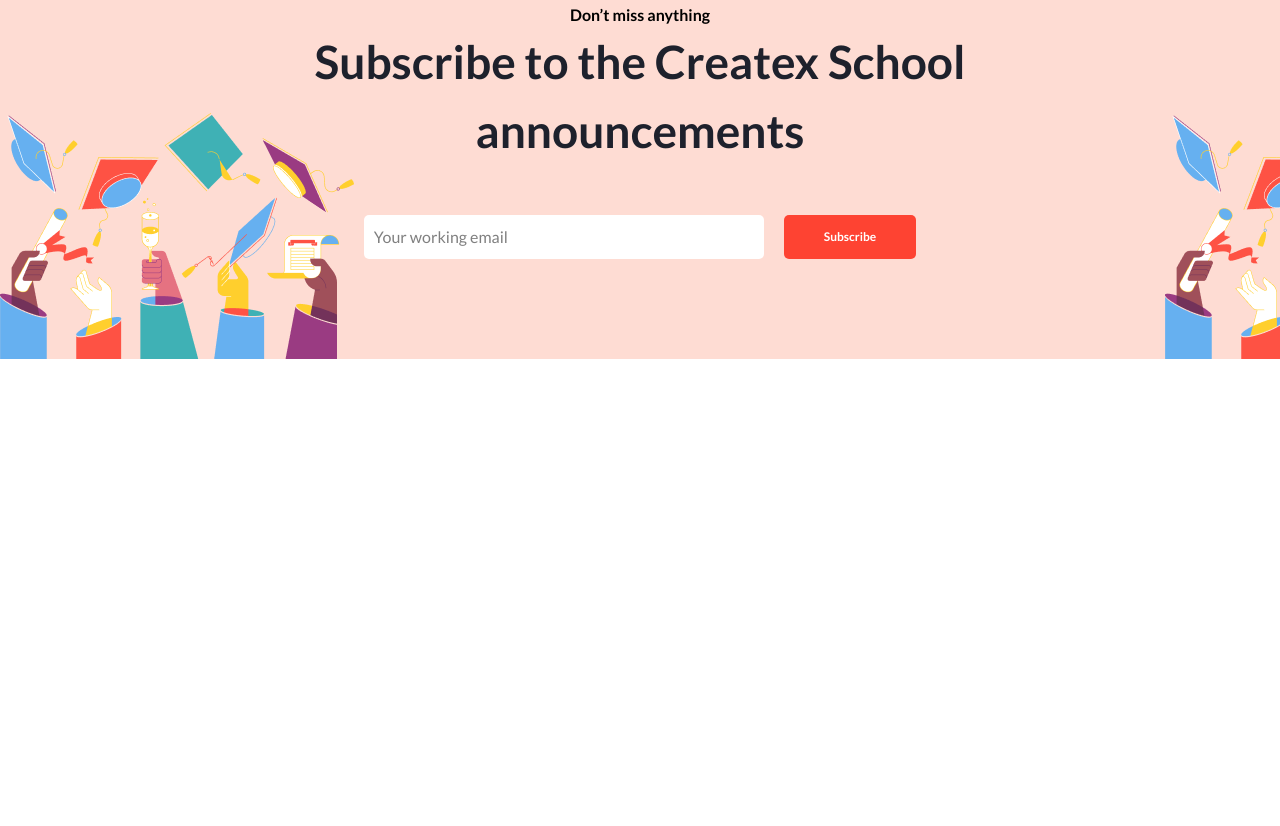
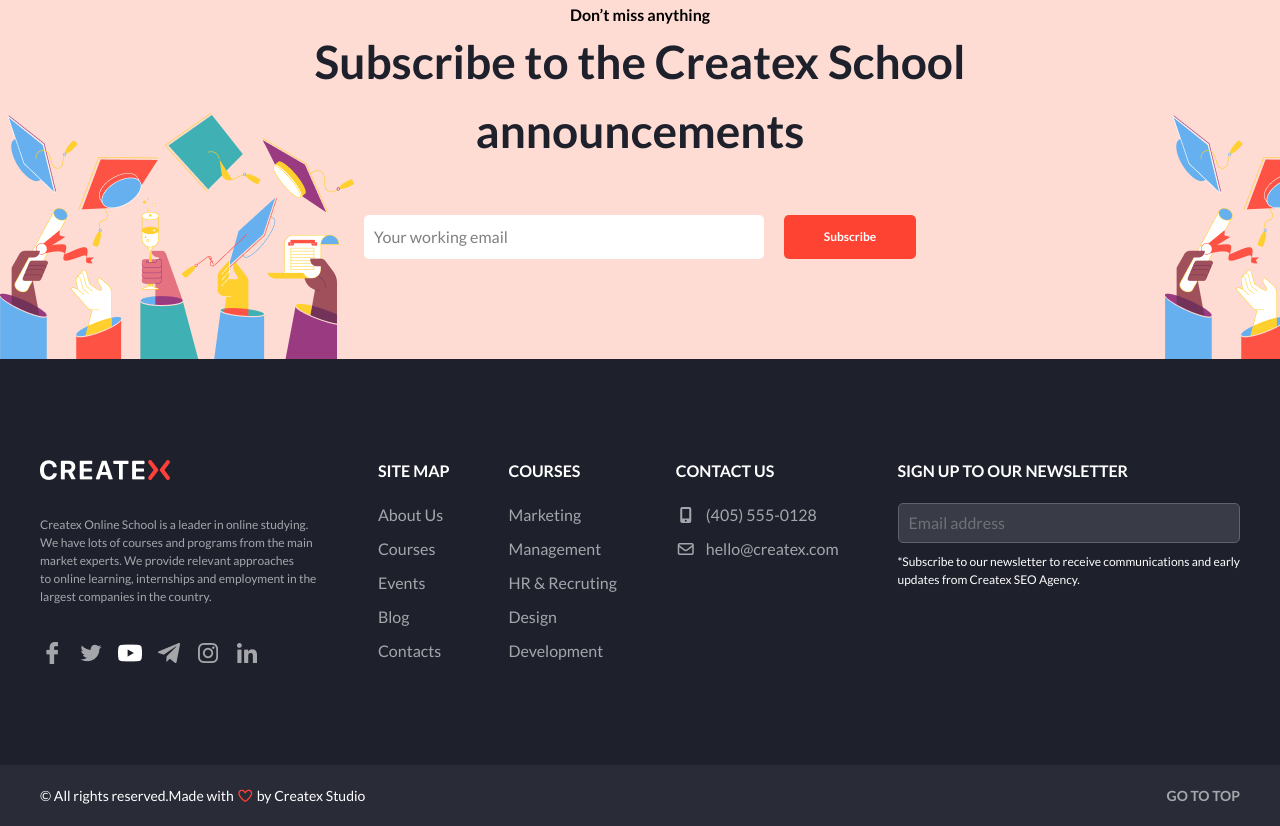
Before and after one commit to Faridun-07/Group-project-3, a website: page index.html in a window 1280 px wide. Shown: the part 6644-7470 px from the top of the page. Before the commit the page ends 7003 px from the top, so only its background shows below. Drawn offline with nearby package versions, Linux system fonts and the light colour scheme; files that its build step writes are made by us from their sources.

Commit message:
Add footer

```diff
--- a/index.html
+++ b/index.html
@@ -422,6 +422,61 @@
     </section>
     </div>
   </main>
-  <footer></footer>
+  <div class="bg-[#1E212C] p-[50px_15px] lg:p-[100px_0]">
+  <footer class="max-w-300 m-auto flex flex-col gap-[30px] lg:flex-row lg:justify-between text-[#A5A6AB]">
+    <div class="flex flex-col gap-[35px] items-start">
+        <img src="./src/Faridunimg/logo5F.png" alt="">
+        <p class="text-[12px] w-[279px]">Createx Online School is a leader in online studying. We have lots of courses and programs from the main market experts. We provide relevant approaches to online learning, internships and employment in the largest companies in the country. </p>
+        <div class="flex gap-[15px] items-center">
+            <img src="./src/Faridunimg/icon1F.png" alt="">
+            <img src="./src/Faridunimg/icon2F.png" alt="">
+            <img src="./src/Faridunimg/icon3F.png" alt="">
+            <img src="./src/Faridunimg/icon4F.png" alt="">
+            <img src="./src/Faridunimg/icon5F.png" alt="">
+            <img src="./src/Faridunimg/icon6F.png" alt="">
+        </div>
+    </div>
+    <div class="flex flex-col gap-[20px]">
+        <h1 class="font-bold text-[white]">SITE MAP</h1>
+        <div class="flex flex-col gap-[10px]">
+            <p>About Us</p>
+            <p>Courses</p>
+            <p>Events</p>
+            <p>Blog</p>
+            <p>Contacts</p>
+        </div>
+    </div>
+    <div class="flex flex-col gap-[20px]">
+        <h1 class="font-bold text-[white]">COURSES</h1>
+        <div class="flex flex-col gap-[10px]">
+            <p>Marketing</p>
+            <p>Management</p>
+            <p>HR & Recruting</p>
+            <p>Design</p>
+            <p>Development</p>
+        </div>
+    </div>
+    <div class="flex flex-col gap-[20px]">
+        <h1 class="font-bold text-[white]">CONTACT US</h1>
+        <div class="flex flex-col gap-[10px]">
+            <p class="flex items-center gap-[10px]"><i class="fa-solid fa-mobile-screen-button" style="color:#A5A6AB;"></i> (405) 555-0128</p>
+            <p class="flex items-center gap-[10px]"><i class="fa-regular fa-envelope" style="color: #A5A6AB;"></i> hello@createx.com</p>
+        </div>
+    </div>
+     <div class="flex flex-col gap-[20px]">
+        <h1 class="font-bold text-[white]">SIGN UP TO OUR NEWSLETTER</h1>
+        <div class="flex flex-col gap-[10px]">
+            <input class="bg-[#393C46] outline-none py-[7px] rounded-[5px] border-[1px] border-[#61636B] pl-[10px]" type="email" placeholder="Email address">
+            <p class="text-[white] text-[12px]">*Subscribe to our newsletter to receive communications and early <br> updates from Createx SEO Agency.</p>
+        </div>
+    </div>
+  </footer>
+  </div>
+  <div class="bg-[#292C37]">
+    <footer class="max-w-300 m-auto flex justify-between p-[20px_15px] lg:p-[20px_0] items-center">
+        <p class="text-white text-[14px] text-center lg:text-start">© All rights reserved.Made with <i class="fa-regular fa-heart" style="color:#FF3F3A;"></i> by Createx Studio </p>
+        <p class="font-bold text-[14px]  text-[#A5A6AB] hidden lg:flex">GO TO TOP</p>
+    </footer>
+  </div>
 </body>
 </html>
```
Also changed, not shown: src/Faridunimg/icon1F.png (added), src/Faridunimg/icon2F.png (added), src/Faridunimg/icon3F.png (added), src/Faridunimg/icon4F.png (added), src/Faridunimg/icon5F.png (added), src/Faridunimg/icon6F.png (added), src/Faridunimg/logo5F.png (added).
